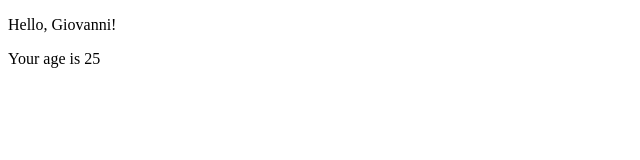
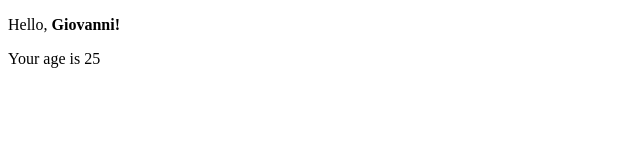
Before and after one commit to Leonardocamisa/react_exercises, a React (Create React App) app in the folder exercises/: page / in a window 1280 px wide. Shown: the top 160 px of the page, without its empty margins (0-640 px from the left). Built offline with nearby package versions, Linux system fonts and the light colour scheme.

Commit message:
exercise completed

```diff
--- a/exercises/src/Welcome.js
+++ b/exercises/src/Welcome.js
@@ -3,7 +3,7 @@ import React from "react";
 export class Welcome extends React.Component {
    render() {
     return <div>
-    <p>Hello, {this.props.name}!</p>
+    <p>Hello, <strong>{this.props.name}!</strong></p>
     <p>Your age is {this.props.age}</p>
     </div>
    }
```
